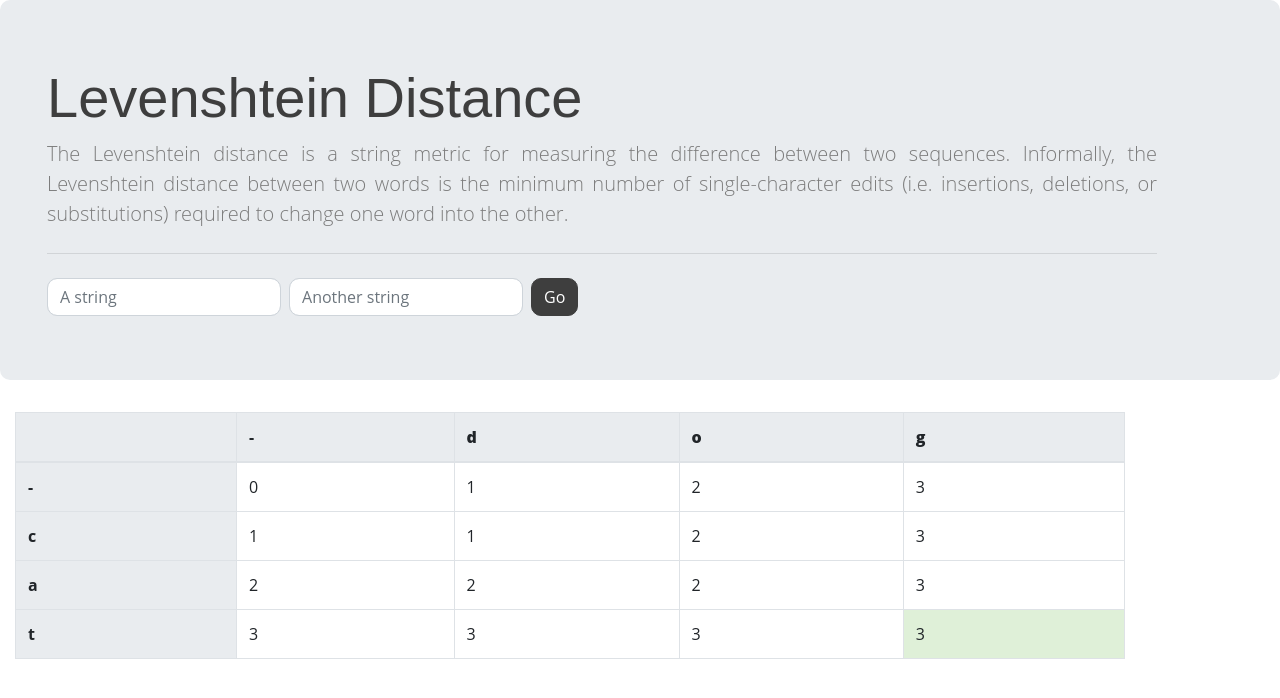
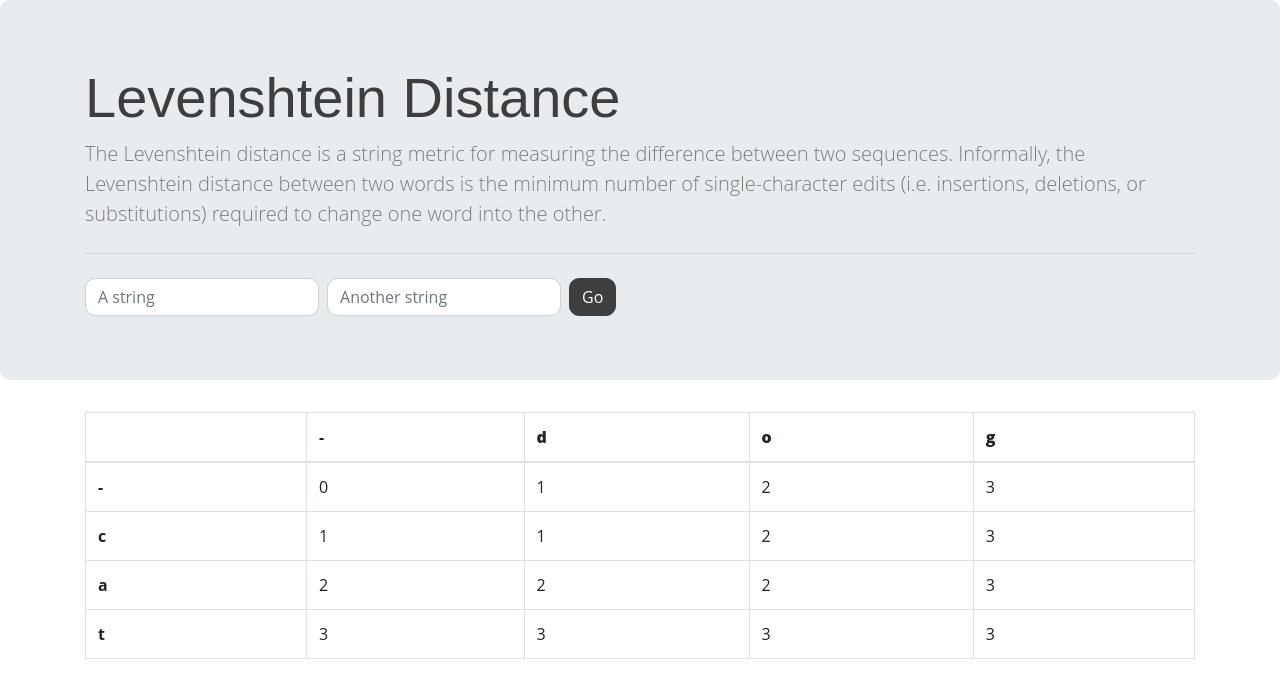
Before and after one commit to pierobartolo/piero_website, a Flask app: page /bioinformatics/edit_distance in a window 1280 px wide. Shown: the part 56-754 px from the top of the page. Run offline with Flask 2, Linux system fonts and the light colour scheme; some libraries are stand-ins or nearby versions.

Commit message:
external CS

```diff
--- a/templates/edit_distance.html
+++ b/templates/edit_distance.html
@@ -63,22 +63,4 @@
 
 </div>
 
-<style>
-    div.container.left{
-        margin-left:0%;
-    }
-
-    p.lead{
-        text-align:justify;
-    }
-    tr.border{
-        background-color: #e9ecef;
-    }
-    th.border{
-        background-color: #e9ecef;
-    }
-    td.result{
-        background-color: #dff0d8
-    }
-</style>
 {% endblock %}
```
Also changed, not shown: static/css/website.css (+11 -0 lines).
